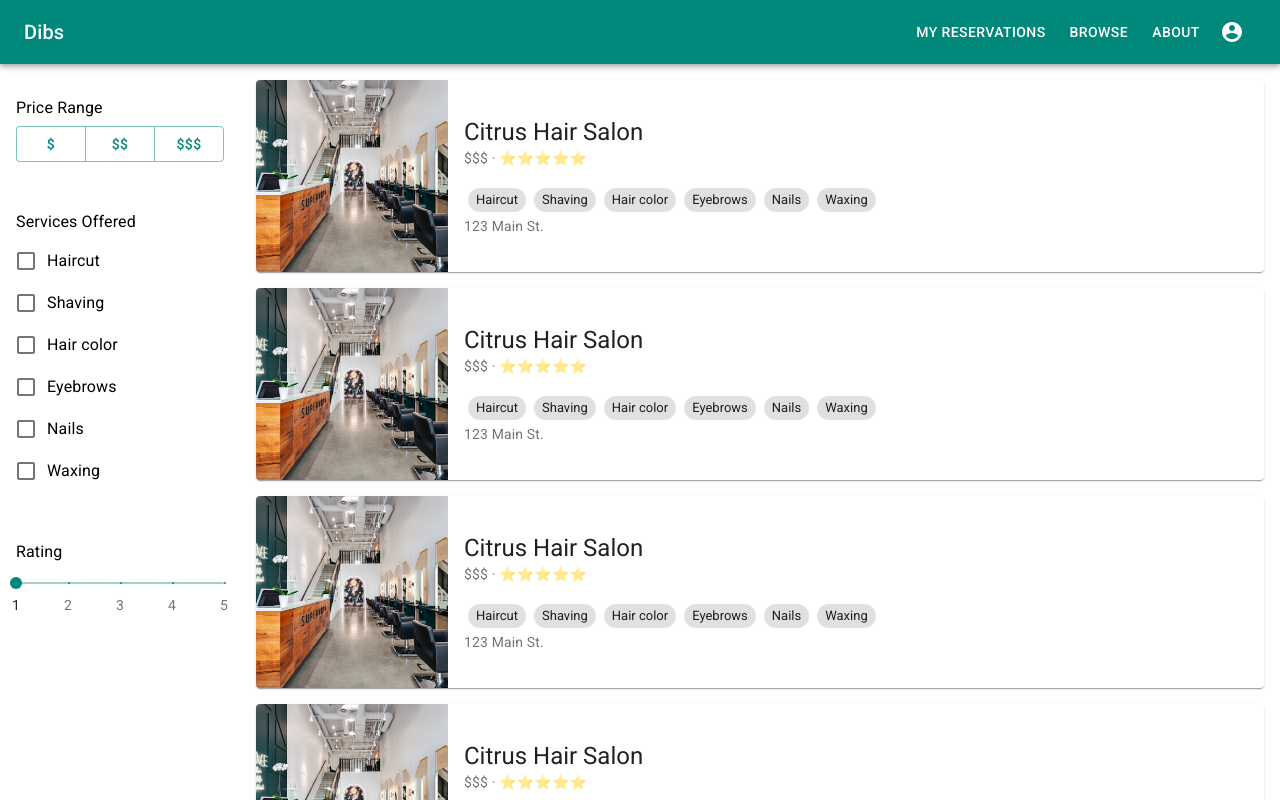
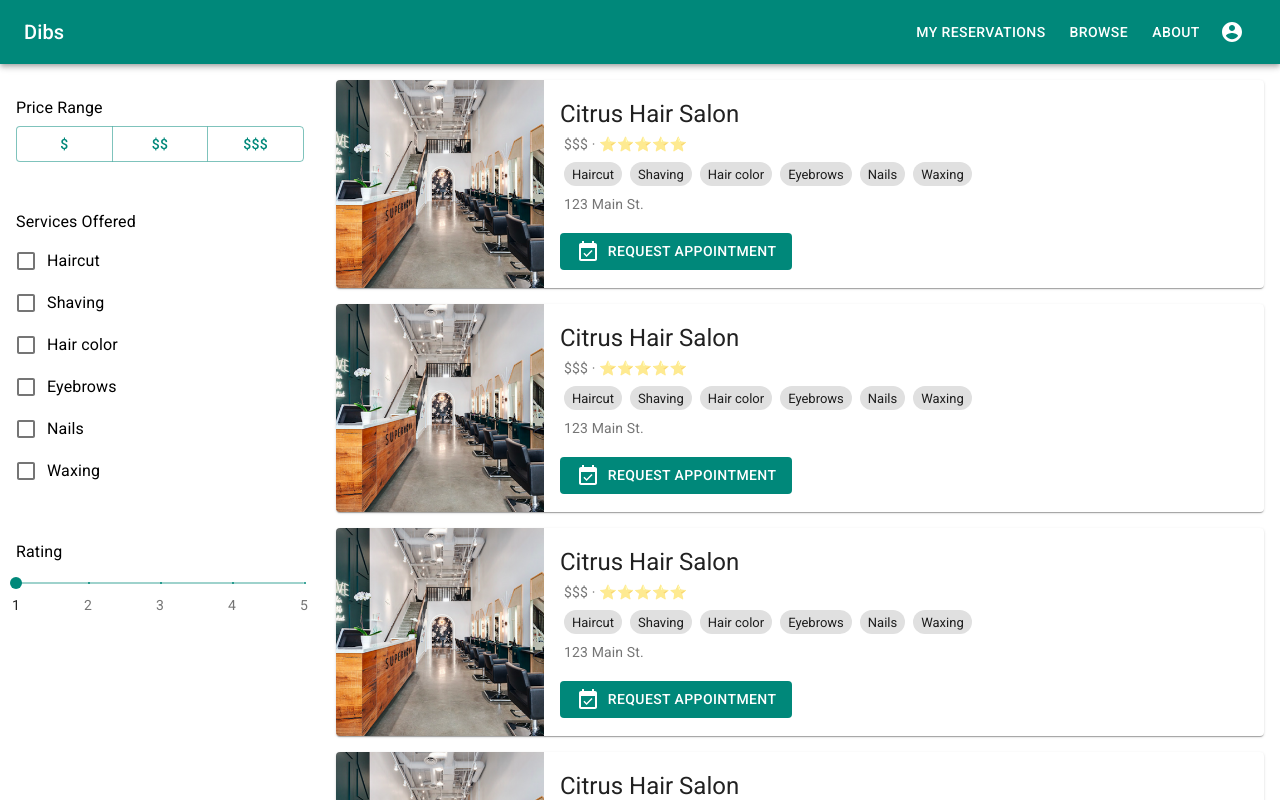
Before and after one commit to yehmond/group1234, a React (Create React App) app: page /browse in a window 1280 px wide. Shown: the top 800 px of the page. Built offline with nearby package versions, Linux system fonts and the light colour scheme; what google-maps-react would draw is missing.

Commit message:
* Add "Request Appointment" button * Add pagination buttons * Fix image bug in mobile view * Add "Search" redux action

```diff
--- a/package.json
+++ b/package.json
@@ -28,6 +28,7 @@
         "react-scripts": "^3.4.1",
         "react-text-loop": "^2.3.0",
         "redux": "^4.0.5",
+        "redux-thunk": "^2.3.0",
         "styled-components": "^5.1.1",
         "uuid": "^8.1.0"
     },
--- a/src/api/customer.js
+++ b/src/api/customer.js
@@ -96,6 +96,7 @@ async function getBarberReservations(store_id, barber_id) {
  * Purpose:  Search for stores that fit the optional parameters
  *
  * Parms:    (number)     count                  - number of stores to return
+ *           (number)     skip                   - number of documents to skip
  *           (object)     body                   - (optional) object body that can contain the following optional keys:
  *              (string)     store                  - name of the store
  *              (string)     city                   - city to find stores around
@@ -109,7 +110,7 @@ async function getBarberReservations(store_id, barber_id) {
  * Notes:    for empty optional params, omit the key from the object. If no optional params, please pass an empty object
  *
  **************/
-async function searchStore(count, body) {
+async function searchStore(body, count, skip = 0) {
     // Base case
     if (count === 0) {
         return { stores: [] };
@@ -123,7 +124,7 @@ async function searchStore(count, body) {
 
     try {
         const response = await instance.get(
-            "/customer/store/search/" + count + "/?" + query
+            "/customer/store/search/" + count + "/" + skip + "/?" + query
         );
         console.log(response);
         return response.data;
--- a/src/components/Browse/BrowseCards.jsx
+++ b/src/components/Browse/BrowseCards.jsx
@@ -1,134 +1,36 @@
 import React from "react";
-import { makeStyles } from "@material-ui/core/styles";
-import Card from "@material-ui/core/Card";
-import CardContent from "@material-ui/core/CardContent";
-import CardActionArea from "@material-ui/core/CardActionArea";
-import CardMedia from "@material-ui/core/CardMedia";
-import Typography from "@material-ui/core/Typography";
-import salonPic from "../../images/salon.png";
-import Chip from "@material-ui/core/Chip";
-import { useHistory } from "react-router-dom";
 import { useWindowSize } from "../../utils/utils";
-
-const useStyles = makeStyles((theme) => ({
-    root: {
-        display: "flex",
-        minHeight: "9rem",
-        margin: "1rem",
-    },
-    action: {
-        display: "flex",
-    },
-    content: {
-        flex: "1 1 auto",
-        flexWrap: "wrap",
-    },
-    cover: {
-        width: "12rem",
-        height: "12rem",
-        [theme.breakpoints.down("xs")]: {
-            width: "100%",
-            height: "7rem",
-        },
-    },
-    chip: {
-        margin: theme.spacing(0.5),
-    },
-}));
+import LargeCard from "./LargeCard";
+import SmallCard from "../Home/SmallCard";
 
 export default function BrowseCards({ id, name, services, cost, rating, address }) {
-    const classes = useStyles();
-    const history = useHistory();
     const size = useWindowSize();
 
-    let dollarSigns = "";
-    for (let i = 0; i < cost; i++) {
-        dollarSigns += "$";
-    }
-
-    let ratingStars = "";
-    for (let i = 0; i < rating; i++) {
-        ratingStars += "⭐️";
-    }
-
-    function handleClickArea() {
-        history.push(`/stores/${id}`);
-    }
-
-    if (size.width > 600) {
+    if (size.width > 700) {
         return (
-            <Card className={classes.root}>
-                <CardActionArea
-                    onClick={handleClickArea}
-                    className={classes.action}
-                >
-                    <CardMedia
-                        component="img"
-                        className={classes.cover}
-                        image={salonPic}
-                        title="Salon"
-                    />
-                    <CardContent className={classes.content}>
-                        <Typography component="h5" variant="h5">
-                            {name}
-                        </Typography>
-                        <Typography
-                            variant="body2"
-                            color="textSecondary"
-                            component="p"
-                        >
-                            {dollarSigns} · {ratingStars}
-                        </Typography>
-                        <br />
-                        {services.map((service, idx) => {
-                            return (
-                                <Chip
-                                    size="small"
-                                    key={idx}
-                                    className={classes.chip}
-                                    label={service}
-                                />
-                            );
-                        })}
-                        <Typography
-                            variant="body2"
-                            color="textSecondary"
-                            component="p"
-                        >
-                            {address}
-                        </Typography>
-                    </CardContent>
-                </CardActionArea>
-            </Card>
+            <LargeCard
+                key={id}
+                id={id}
+                name={name}
+                services={services}
+                cost={cost}
+                rating={rating}
+                address={address}
+            />
+        );
+    } else {
+        return (
+            <div style={{ margin: "1rem" }}>
+                <SmallCard
+                    key={id}
+                    id={id}
+                    name={name}
+                    services={services}
+                    cost={cost}
+                    rating={rating}
+                    address={address}
+                />
+            </div>
         );
     }
-
-    return (
-        <Card className={classes.root}>
-            <CardActionArea onClick={handleClickArea}>
-                <CardMedia
-                    component="img"
-                    className={classes.cover}
-                    image={salonPic}
-                    title={name}
-                />
-                <CardContent>
-                    <Typography gutterBottom variant="h5" component="h2">
-                        {name}
-                    </Typography>
-                    <Typography variant="body2" color="textPrimary" component="p">
-                        {services.map((service, idx) => {
-                            if (idx === services.length - 1) {
-                                return service;
-                            }
-                            return service + " | ";
-                        })}
-                    </Typography>
-                    <Typography variant="body2" color="textSecondary" component="p">
-                        {dollarSigns} · {ratingStars}
-                    </Typography>
-                </CardContent>
-            </CardActionArea>
-        </Card>
-    );
 }
--- a/src/components/Browse/Filter.jsx
+++ b/src/components/Browse/Filter.jsx
@@ -2,11 +2,20 @@ import React from "react";
 import PriceFilter from "./PriceFilter";
 import ServiceFilter from "./ServiceFilter";
 import RatingFilter from "./RatingSlider";
-import style from "./Filter.module.css";
+import { makeStyles } from "@material-ui/core/styles";
 
-export default function Filters() {
+const useStyles = makeStyles(() => ({
+    container: {
+        "& > *": {
+            marginBottom: "3rem",
+        },
+    },
+}));
+
+export default function Filter() {
+    const classes = useStyles();
     return (
-        <div className={style.container}>
+        <div className={classes.container}>
             <PriceFilter />
             <ServiceFilter />
             <RatingFilter />
--- a/src/components/Browse/Filter.module.css
+++ /dev/null
@@ -1,3 +0,0 @@
-.container > * {
-    margin-bottom: 3rem;
-}
--- /dev/null
+++ b/src/components/Browse/LargeCard.jsx
@@ -0,0 +1,113 @@
+import React from "react";
+import { makeStyles } from "@material-ui/core/styles";
+import Card from "@material-ui/core/Card";
+import CardContent from "@material-ui/core/CardContent";
+import CardActionArea from "@material-ui/core/CardActionArea";
+import CardMedia from "@material-ui/core/CardMedia";
+import Typography from "@material-ui/core/Typography";
+import salonPic from "../../images/salon.png";
+import Chip from "@material-ui/core/Chip";
+import { useHistory } from "react-router-dom";
+import Button from "@material-ui/core/Button";
+import EventAvailableIcon from "@material-ui/icons/EventAvailable";
+
+const useStyles = makeStyles((theme) => ({
+    root: {
+        display: "flex",
+        minHeight: "9rem",
+        margin: "1rem",
+    },
+    action: {
+        display: "flex",
+    },
+    content: {
+        flex: "1 1 auto",
+        flexWrap: "wrap",
+        "& > p": {
+            padding: "0.25rem",
+        },
+    },
+    cover: {
+        width: "13rem",
+        height: "13rem",
+        objectFit: "cover",
+        [theme.breakpoints.down("xs")]: {
+            width: "100%",
+            height: "7rem",
+        },
+    },
+    chip: {
+        margin: theme.spacing(0.5),
+    },
+    button: {
+        margin: "0 auto",
+    },
+}));
+
+export default function LargeCard({ id, name, services, cost, rating, address }) {
+    const classes = useStyles();
+    const history = useHistory();
+
+    let dollarSigns = "";
+    for (let i = 0; i < cost; i++) {
+        dollarSigns += "$";
+    }
+
+    let ratingStars = "";
+    for (let i = 0; i < rating; i++) {
+        ratingStars += "⭐️";
+    }
+
+    function handleClickArea() {
+        history.push(`/stores/${id}`);
+    }
+
+    function handleClickRequest(event) {
+        event.stopPropagation();
+        history.push(`/reserve/${id}`);
+    }
+    return (
+        <Card className={classes.root}>
+            <CardActionArea onClick={handleClickArea} className={classes.action}>
+                <CardMedia
+                    component="img"
+                    className={classes.cover}
+                    image={salonPic}
+                    title="Salon"
+                />
+                <CardContent className={classes.content}>
+                    <Typography component="h5" variant="h5">
+                        {name}
+                    </Typography>
+                    <Typography variant="body2" color="textSecondary" component="p">
+                        {dollarSigns} · {ratingStars}
+                    </Typography>
+                    {services.map((service, idx) => {
+                        return (
+                            <Chip
+                                size="small"
+                                color="default"
+                                key={idx}
+                                className={classes.chip}
+                                label={service}
+                            />
+                        );
+                    })}
+                    <Typography variant="body2" color="textSecondary" component="p">
+                        {address}
+                    </Typography>
+                    <br />
+                    <Button
+                        variant="contained"
+                        color="primary"
+                        disableElevation
+                        onClick={handleClickRequest}
+                    >
+                        <EventAvailableIcon />
+                        &nbsp; Request Appointment
+                    </Button>
+                </CardContent>
+            </CardActionArea>
+        </Card>
+    );
+}
--- a/src/components/Home/Recommendations.jsx
+++ b/src/components/Home/Recommendations.jsx
@@ -1,6 +1,6 @@
 import React from "react";
 import { makeStyles } from "@material-ui/core";
-import HomeCard from "./HomeCard";
+import SmallCard from "./SmallCard";
 
 const useStyles = makeStyles((theme) => ({
     grid: {
@@ -45,7 +45,7 @@ export default function Recommendations() {
             <div className={classes.grid}>
                 {mockShops.map(({ id, name, services, cost, rating }, idx) => {
                     return (
-                        <HomeCard
+                        <SmallCard
                             key={idx}
                             shopId={id}
                             name={name}
@@ -60,7 +60,7 @@ export default function Recommendations() {
             <div className={classes.grid}>
                 {mockShops.map(({ id, name, services, cost, rating }) => {
                     return (
-                        <HomeCard
+                        <SmallCard
                             key={id}
                             shopId={id}
                             name={name}
--- a/src/components/Home/HomeCard.jsx
+++ b/src/components/Home/SmallCard.jsx
@@ -32,12 +32,12 @@ const useStyles = makeStyles({
     },
 });
 
-export default function HomeCard({ shopId, name, services, cost, rating }) {
+export default function SmallCard({ shopId, name, services, cost, rating }) {
     const classes = useStyles();
     const history = useHistory();
 
     function handleClickArea() {
-        history.push(`/store/${shopId}`);
+        history.push(`/stores/${shopId}`);
     }
 
     function handleClickRequest() {
```
Also changed, not shown: src/actions/searchActions.js (added, +38 -0 lines), src/index.jsx (+4 -4 lines), src/pages/Browse.jsx (+28 -5 lines), 1 other file (tests, documents, lock files or other folders).
